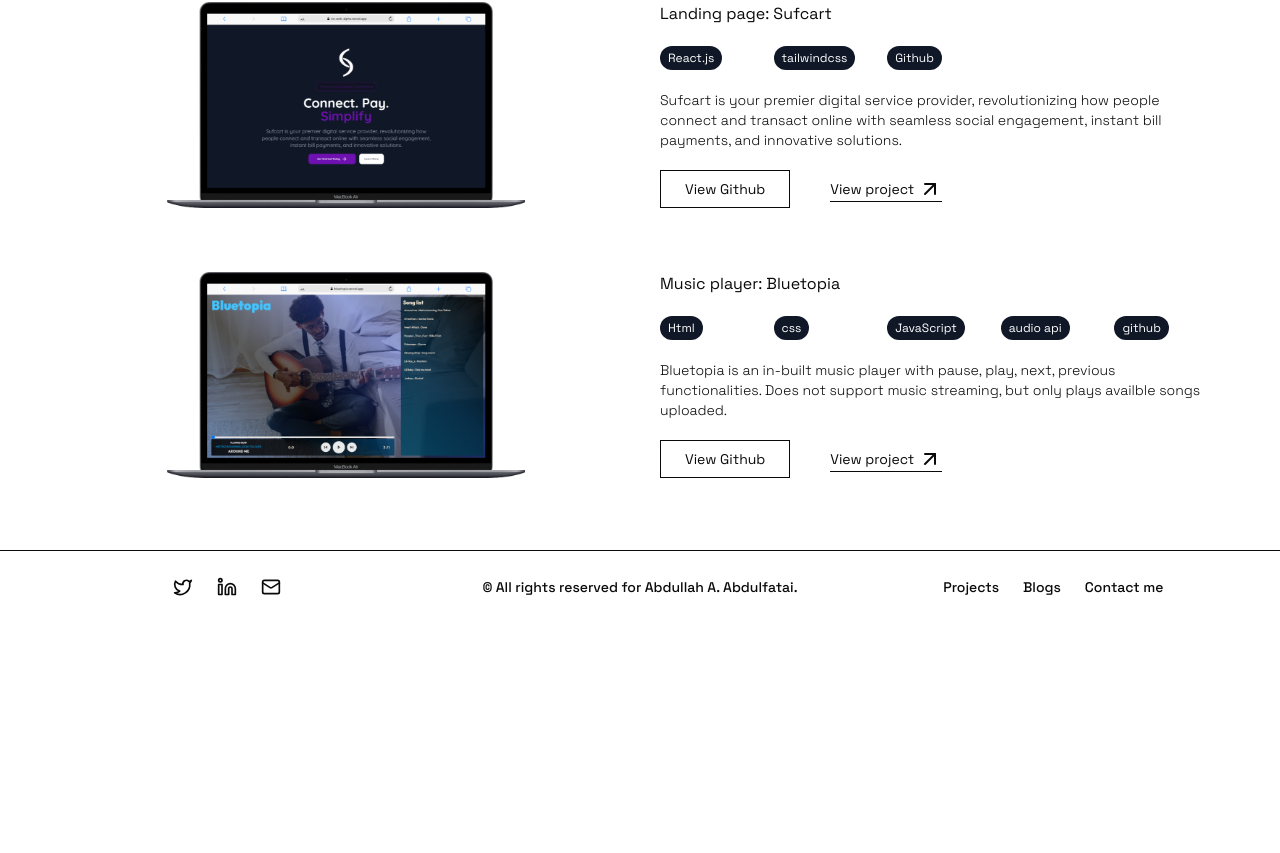
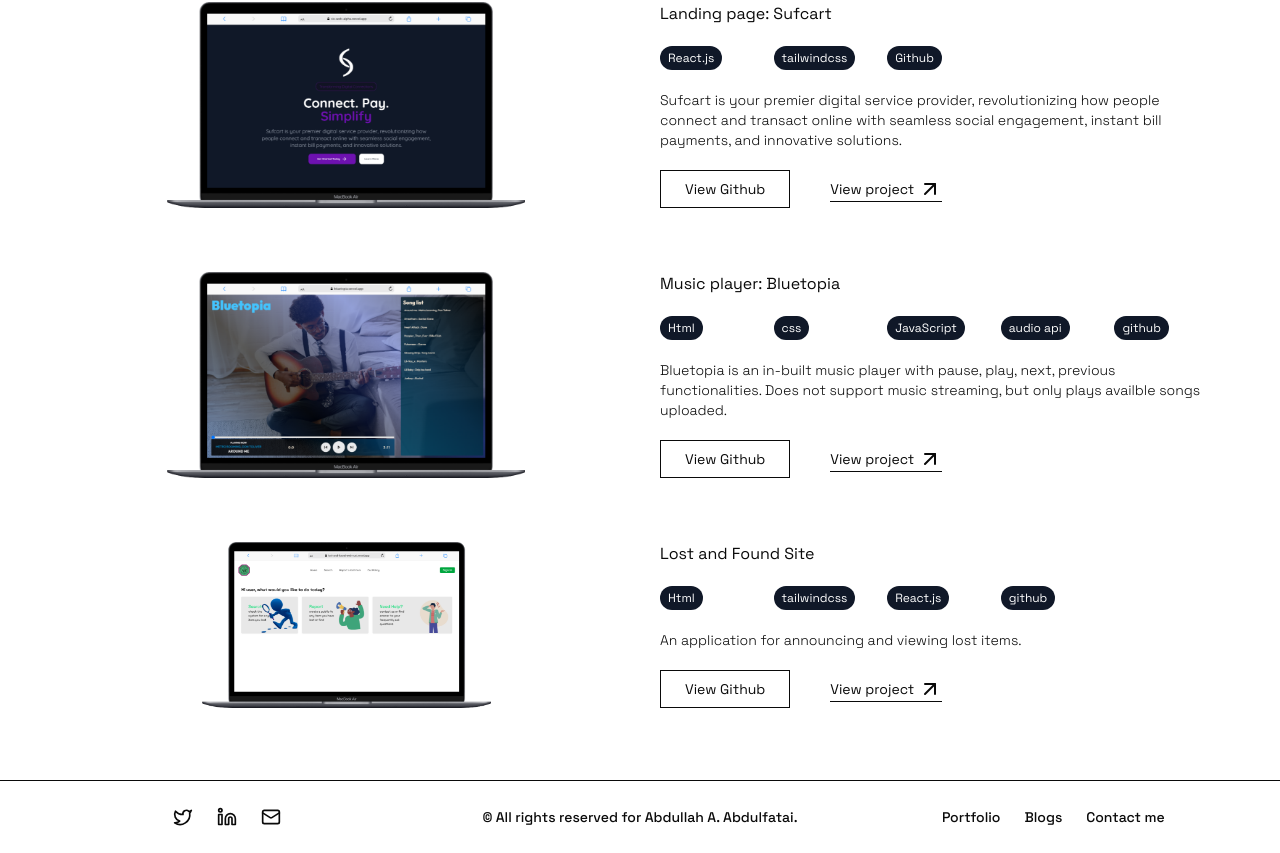
Before and after one commit to ayodejibello/portfolio-blue, a React (Vite) app: page /portfolio in a window 1280 px wide. Shown: the part 560-1413 px from the top of the page. Before the commit the page ends 1183 px from the top, so only its background shows below. Built offline with nearby package versions, Linux system fonts and the light colour scheme.

Commit message:
changes made

```diff
--- a/src/components/Footer.jsx
+++ b/src/components/Footer.jsx
@@ -16,7 +16,7 @@ const Footer = () => {
         &copy; All rights reserved for Abdullah A. Abdulfatai.
       </div>
       <div className="flex md:justify-center sm:gap-6 gap-3 sm:text-sm text-xs font-medium ">
-        <Link>Projects</Link>
+        <Link to={"/portfolio"}>Portfolio</Link>
         <Link>Blogs</Link>
         <Link to={"/contact"}>Contact me</Link>
       </div>
--- a/src/components/ProjectCard.jsx
+++ b/src/components/ProjectCard.jsx
@@ -1,6 +1,6 @@
 import { ArrowUpRight } from "lucide-react";
 
-export const ProjectCard1 = ({ img, stacks, description, title }) => {
+export const ProjectCard1 = ({ img, stacks, description, title, link, gitlink }) => {
   return (
     <>
       <div className="flex md:flex-row flex-col sm:gap-10 gap-5 w-full sm:p-8 p-4">
@@ -21,10 +21,10 @@ export const ProjectCard1 = ({ img, stacks, description, title }) => {
           </div>
           <p className="text-sm font-light text-wrap">{description}</p>
           <div className="flex gap-10 items-center text-sm">
-            <a className=" border-1 px-6 py-2  hover:text-neutral-950 transition duration-200 ease-linear">
+            <a className=" border-1 px-6 py-2  hover:text-neutral-950 transition duration-200 ease-linear" href={gitlink}>
               View Github
             </a>
-            <a className="flex items-center gap-1 border-b ">
+            <a className="flex items-center gap-1 border-b " href={link}>
               View project <ArrowUpRight className="w-6" />
             </a>
           </div>
--- a/src/pages/Home.jsx
+++ b/src/pages/Home.jsx
@@ -43,15 +43,13 @@ const Home = () => {
             Hi, I'm Abdullah
           </h1>
           <p className="text-semibold text-sm  text-center">
-            I use the following words and phrases as qualifiers: <br /> react
-            developer, speed, UI focused, learning by doing, cool UI,
-            aesthetics, react, Javasacript, minimalist...
+            A React developer focused on speed, clean aesthetics, and minimalist, UI-driven design. I learn by doing and love building cool, intuitive interfaces with JavaScript.
           </p>
           <div className="flex gap-2 text-sm">
             <Link className="px-6 py-2 border rounded-lg text-nowrap" to={"/contact"}>Contact me</Link>
-            <button className="px-6 py-2 border flex items-center gap-2 text-nowrap bg-neutral-900 text-white rounded-lg">
+            <Link className="px-6 py-2 border flex items-center gap-2 text-nowrap bg-neutral-900 text-white rounded-lg" to={"/portfolio"}>
               view my work <ArrowUpRight className="size-4" />
-            </button>
+            </Link>
           </div>
         </section >
         {/* featured projects */}
@@ -71,6 +69,8 @@ const Home = () => {
               }
               stacks={["React.js", "tailwindcss", "Github"]}
               img={clodocs}
+              link={"https://clodocs.com/"}
+              gitlink={"https://github.com/nova-technology-ltd/clodocs-website"}
             />
             <ProjectCard1
               title={"Landing page: Sufcart"}
@@ -79,6 +79,8 @@ const Home = () => {
               }
               stacks={["React.js", "tailwindcss", "Github"]}
               img={six}
+              link={"https://six-web-alpha.vercel.app/"}
+              gitlink={"https://github.com/nova-technology-ltd/six-web"}
             />
             <ProjectCard1
               title={"Music player: Bluetopia"}
@@ -87,6 +89,8 @@ const Home = () => {
               }
               stacks={["Html", "css", "JavaScript", "audio api", " github"]}
               img={bluetopia}
+              link={"https://bluetopia.vercel.app/"}
+              gitlink={"https://github.com/ayodejibello/musik-app"}
             />
           </div>
         </section >
--- a/src/pages/Portfolio.jsx
+++ b/src/pages/Portfolio.jsx
@@ -4,6 +4,7 @@ import { ProjectCard1 } from '../components/ProjectCard'
 import clodocs from "../assets/clodocs3.png";
 import six from "../assets/six-app.png";
 import bluetopia from "../assets/bluetopia-snip.png";
+import lost from "../assets/lost-and-found.png";
 import PageWrap from '../components/PageWrap'
 const Portfolio = () => {
     return <PageWrap>
@@ -18,6 +19,8 @@ const Portfolio = () => {
                     }
                     stacks={["React.js", "tailwindcss", "Github"]}
                     img={clodocs}
+                    link={"https://clodocs.com/"}
+                    gitlink={"https://github.com/nova-technology-ltd/clodocs-website"}
                 />
                 <ProjectCard1
                     title={"Landing page: Sufcart"}
@@ -26,6 +29,8 @@ const Portfolio = () => {
                     }
                     stacks={["React.js", "tailwindcss", "Github"]}
                     img={six}
+                    link={"https://six-web-alpha.vercel.app/"}
+                    gitlink={"https://github.com/nova-technology-ltd/six-web"}
                 />
                 <ProjectCard1
                     title={"Music player: Bluetopia"}
@@ -34,6 +39,18 @@ const Portfolio = () => {
                     }
                     stacks={["Html", "css", "JavaScript", "audio api", " github"]}
                     img={bluetopia}
+                    link={"https://bluetopia.vercel.app/"}
+                    gitlink={"https://github.com/ayodejibello/musik-app"}
+                />
+                <ProjectCard1
+                    title={"Lost and Found Site"}
+                    description={
+                        "An application for announcing and viewing lost items."
+                    }
+                    stacks={["Html", "tailwindcss", "React.js", " github"]}
+                    img={lost}
+                    link={"https://lost-and-found-web-rust.vercel.app/"}
+                    gitlink={"https://vercel.com/abdullahs-projects-3a39eec4?repo=https://github.com/ayodejibello/lost-and-found-web"}
                 />
             </div>
         </main>
```
Also changed, not shown: src/assets/lost-and-found.png (added).
